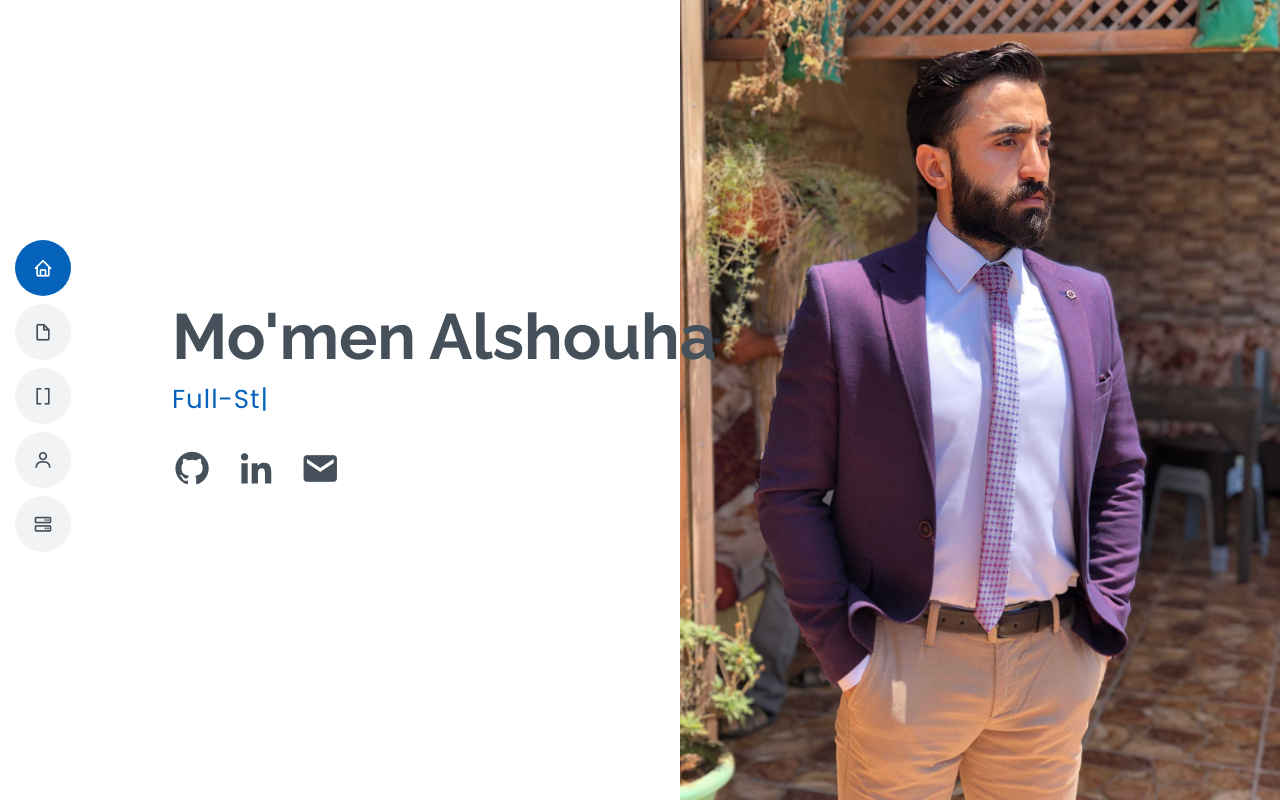
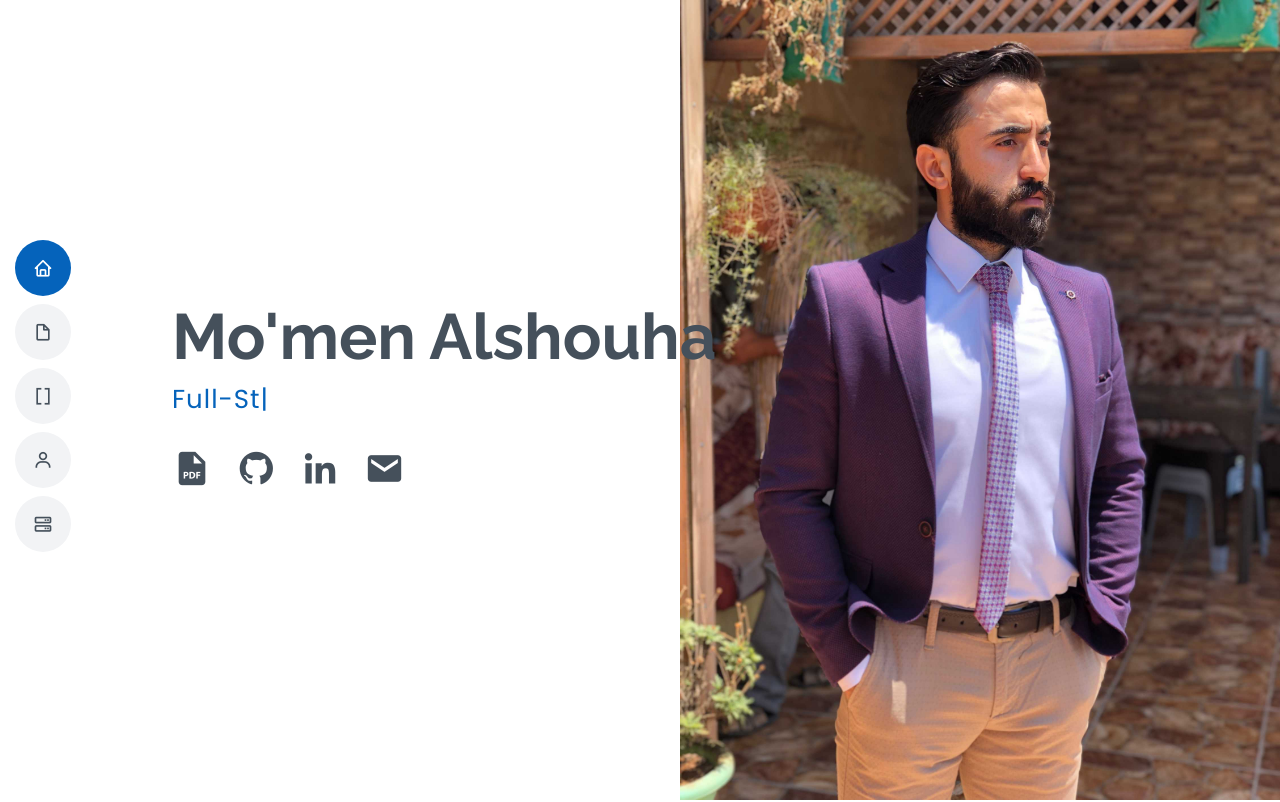
Before and after one commit to Momen-Alshouha/portfolioo, a plain HTML site: page index.html in a window 1280 px wide. Shown: the top 802 px of the page. Drawn offline with nearby package versions, Linux system fonts and the light colour scheme.

Commit message:
resume downloadable icon added

```diff
--- a/index.html
+++ b/index.html
@@ -49,10 +49,10 @@
       <h1>Mo'men Alshouha</h1>
       <p> <span class="typed" data-typed-items="Full-Stack Web Developer,Software Engineer"></span></p>
       <div class="social-links">
-        <a title="Github Account" style="font-size: 40px" target="_blank" href="https://github.com/Momen-Alshouha" class="google-plus"><i class="bx bxl-github"></i></a>
-        <a title="LinkedIn Account" style="font-size: 40px" target="_blank" href="https://www.linkedin.com/in/momenalshouha/"><i class="bx bxl-linkedin"></i></a>
+        <a title="Download Resume" style="font-size: 40px" href="/resume/Mo'menAlshouha'sResumee.pdf" download><i  class="bx bxs-file-pdf"></i></a>
+        <a title="Github" style="font-size: 40px" target="_blank" href="https://github.com/Momen-Alshouha" class="google-plus"><i class="bx bxl-github"></i></a>
+        <a title="LinkedIn" style="font-size: 40px" target="_blank" href="https://www.linkedin.com/in/momenalshouha/"><i class="bx bxl-linkedin"></i></a>
         <a title="Send E-mail" style="font-size: 40px" href="mailto:momenalshouha@outlook.com"><i  class="bx bxs-envelope"></i></a>
-
       </div>
     </div>
   </section><!-- End Hero -->
```
Also changed, not shown: 1 other file.
